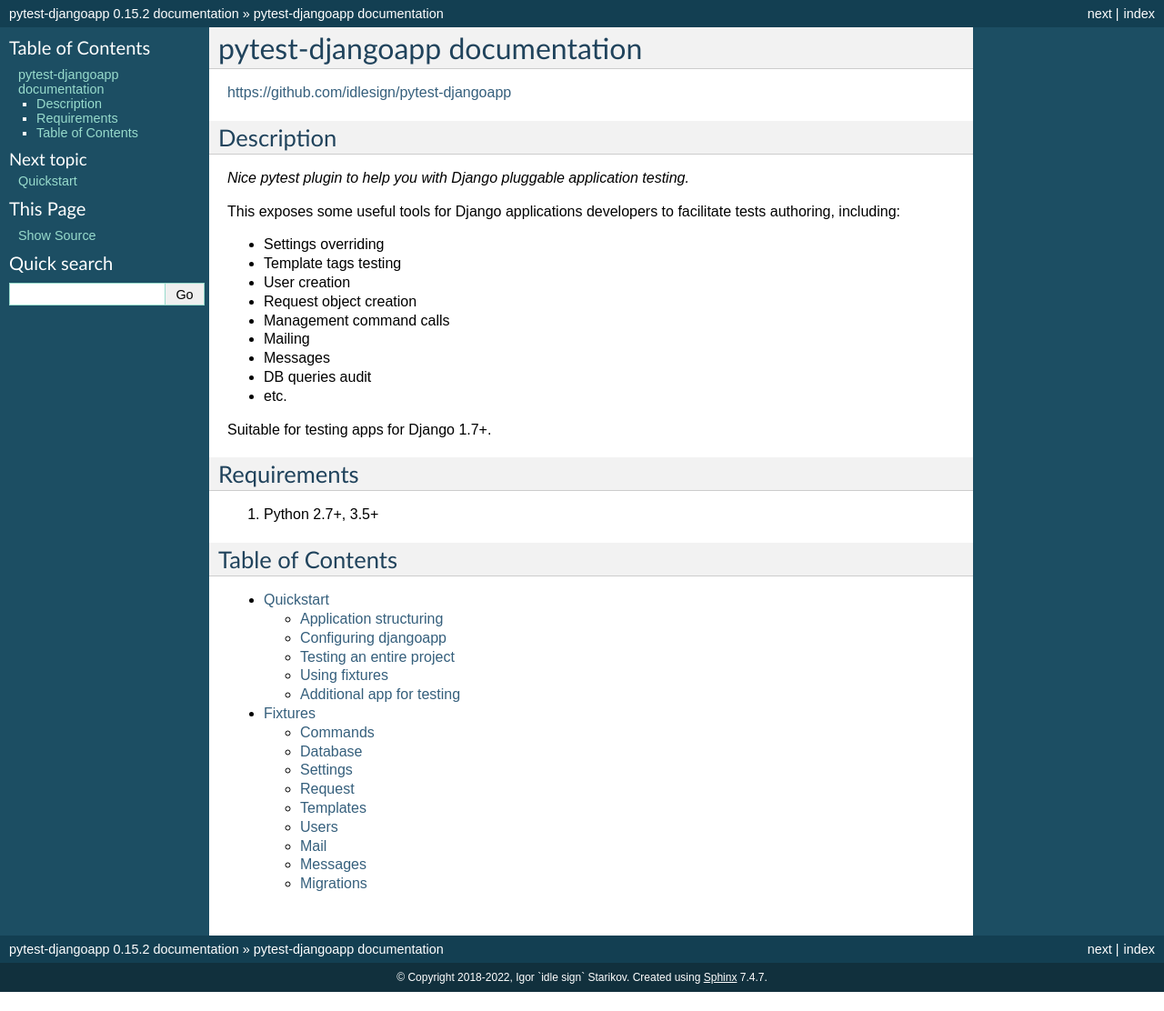
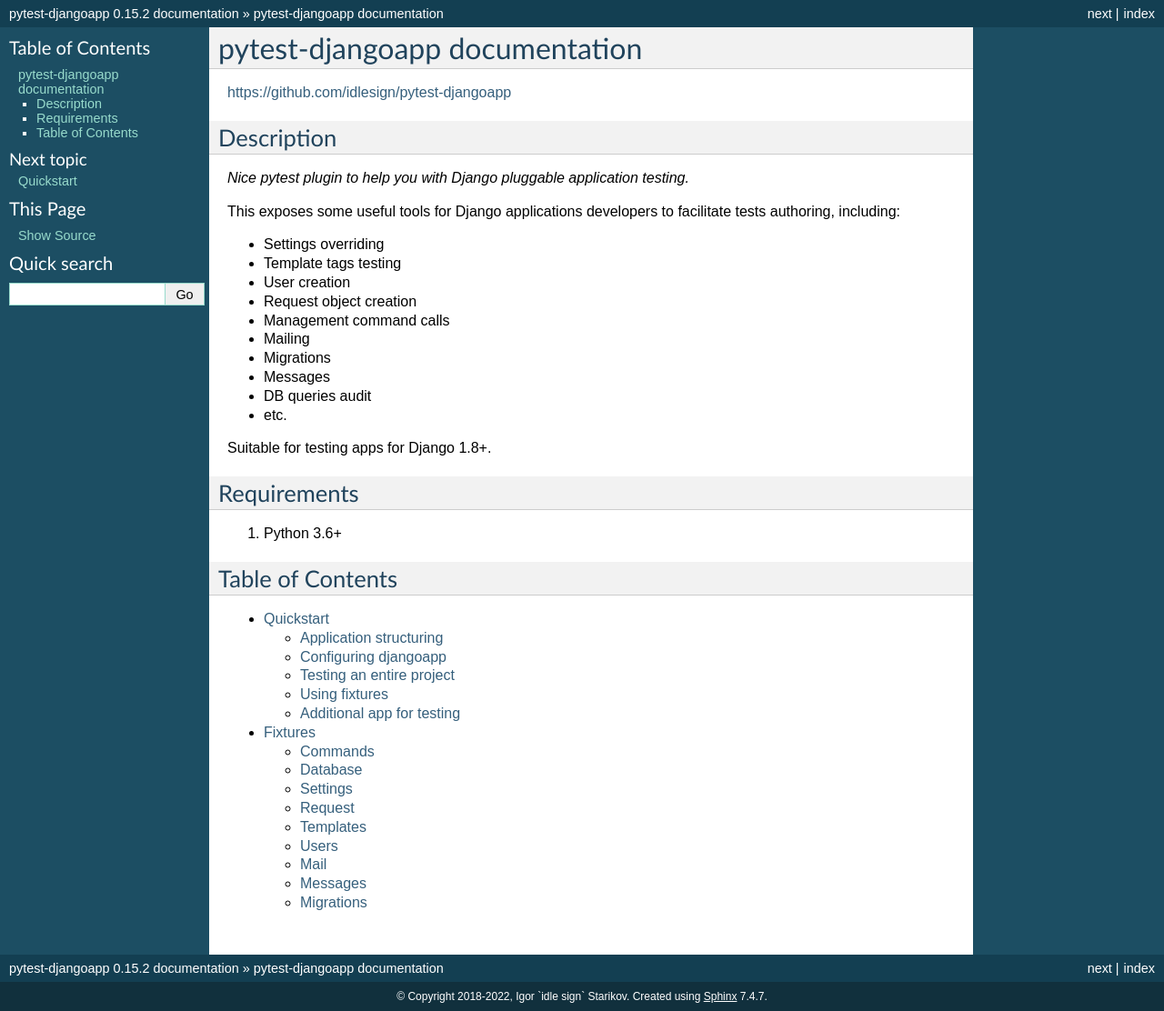
Before and after one commit to idlesign/pytest-djangoapp, a Sphinx documentation site: the page built from docs/source/index.rst, in a window 1280 px wide. Shown: the whole page at 91% size. Built offline with Sphinx 7.4.7, drawn with Linux system fonts in a browser that asks for light colours; before the commit the page ends 1091 px from its top, so only the background shows below that.

Commit message:
Dropped support for Django 1.7

```diff
--- a/README.rst
+++ b/README.rst
@@ -27,11 +27,12 @@ This exposes some useful tools for Django applications developers to facilitate
 * Request object creation
 * Management command calls
 * Mailing
+* Migrations
 * Messages
 * DB queries audit
 * etc.
 
-Suitable for testing apps for Django 1.7+.
+Suitable for testing apps for Django 1.8+.
 
 
 How to use
--- a/docs/source/index.rst
+++ b/docs/source/index.rst
@@ -17,17 +17,18 @@ This exposes some useful tools for Django applications developers to facilitate
 * Request object creation
 * Management command calls
 * Mailing
+* Migrations
 * Messages
 * DB queries audit
 * etc.
 
-Suitable for testing apps for Django 1.7+.
+Suitable for testing apps for Django 1.8+.
 
 
 Requirements
 ------------
 
-1. Python 2.7+, 3.5+
+1. Python 3.6+
 
 
 Table of Contents
```
Also changed, not shown: 5 other files.
